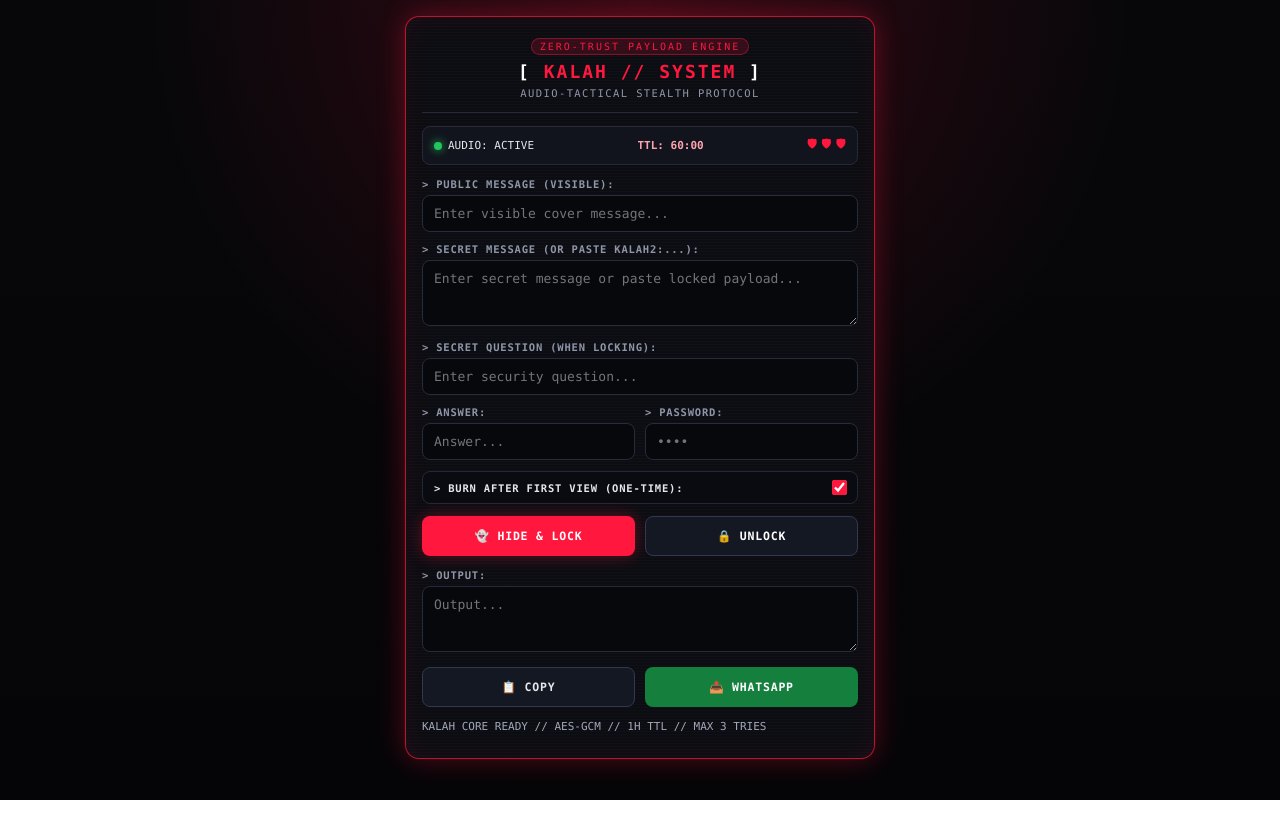
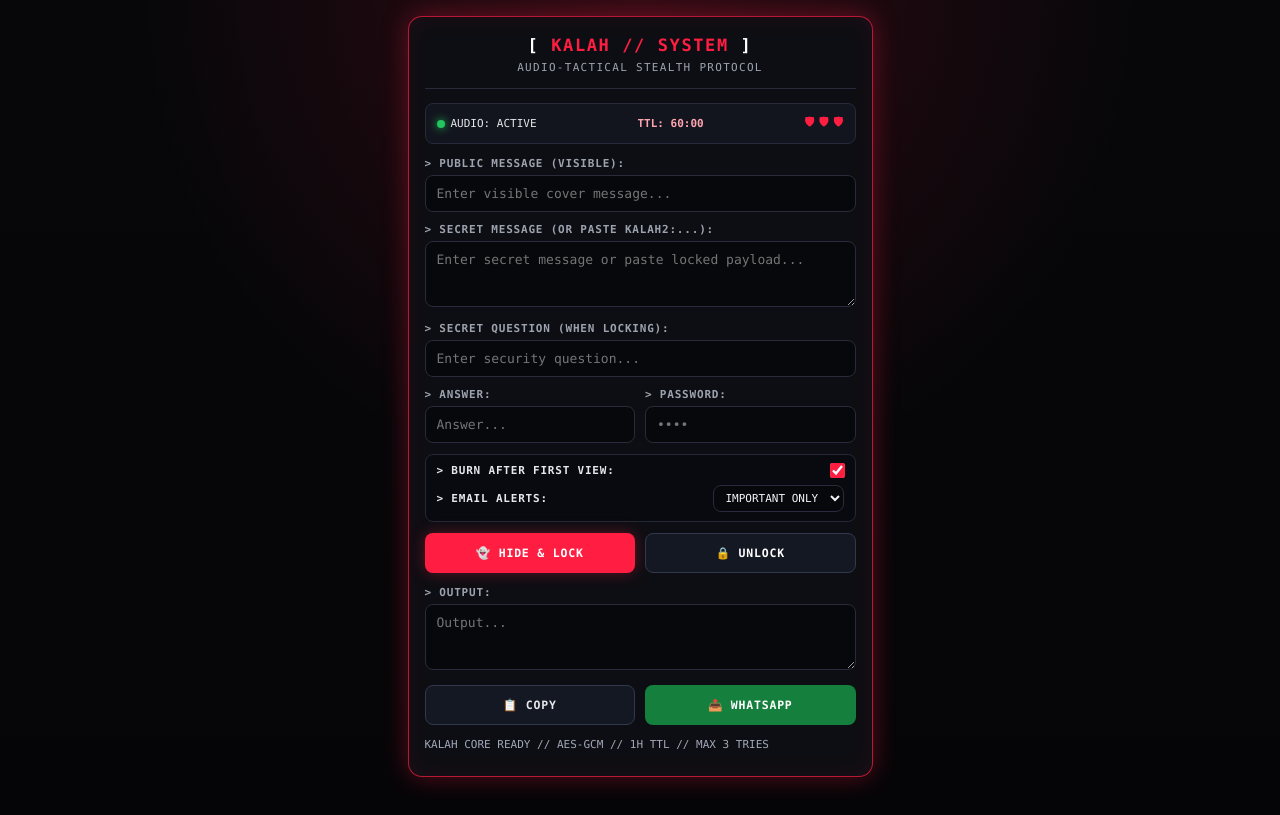
Before and after one commit to kalahnvrdie-cmd/kalahnvrdie-cmd.github.io, a plain HTML site: page index.html in a window 1280 px wide. Drawn offline with Linux system fonts and the light colour scheme.

Commit message:
Update index.html

```diff
--- a/index.html
+++ b/index.html
@@ -3,20 +3,20 @@
 <head>
   <meta charset="UTF-8" />
   <meta name="viewport" content="width=device-width, initial-scale=1.0" />
-  <title>[ KALAH // STEALTH CORE ]</title>
+  <title>[ KALAH // SYSTEM ]</title>
   <style>
     :root {
       --bg: #050507;
-      --panel: #0c0d12;
-      --panel-2: #12141d;
-      --red: #ff173e;
-      --red-soft: rgba(255, 23, 62, 0.16);
-      --red-glow: 0 0 28px rgba(255, 23, 62, 0.32);
+      --panel: #0d0e13;
+      --panel-2: #13151e;
+      --red: #ff1e42;
+      --red-soft: rgba(255, 30, 66, 0.22);
+      --red-glow: 0 0 26px rgba(255, 30, 66, 0.34);
       --green: #15803d;
       --green-bright: #22c55e;
-      --text: #f4f6fb;
-      --muted: #8f96a8;
-      --border: #252938;
+      --text: #f3f4f6;
+      --muted: #9ca3af;
+      --border: #262a3a;
     }
 
     * {
@@ -27,7 +27,7 @@
 
     body {
       background:
-        radial-gradient(circle at 50% 0%, rgba(255, 23, 62, 0.18), transparent 48%),
+        radial-gradient(circle at 50% 0%, rgba(255, 30, 66, 0.16), transparent 48%),
         linear-gradient(180deg, #07070a 0%, var(--bg) 100%);
       color: var(--text);
       font-family: ui-monospace, SFMono-Regular, Menlo, Monaco, Consolas, "Liberation Mono", monospace;
@@ -35,60 +35,30 @@
       display: flex;
       justify-content: center;
       align-items: flex-start;
-      padding: 16px 12px 40px;
+      padding: 16px 12px 38px;
     }
 
     .frame {
       width: 100%;
-      max-width: 470px;
+      max-width: 465px;
       background: var(--panel);
-      border: 1.5px solid rgba(255, 23, 62, 0.72);
+      border: 1.5px solid rgba(255, 30, 66, 0.7);
       border-radius: 14px;
       padding: 18px 16px 22px;
-      box-shadow: var(--red-glow), inset 0 0 28px rgba(255, 23, 62, 0.07);
-      position: relative;
-      overflow: hidden;
-    }
-
-    .frame::before {
-      content: "";
-      position: absolute;
-      inset: 0;
-      background: repeating-linear-gradient(
-        to bottom,
-        rgba(255, 255, 255, 0.015) 0px,
-        rgba(255, 255, 255, 0.015) 1px,
-        transparent 1px,
-        transparent 3px
-      );
-      pointer-events: none;
+      box-shadow: var(--red-glow), inset 0 0 24px rgba(255, 30, 66, 0.07);
     }
 
     .header {
       text-align: center;
-      padding-bottom: 13px;
+      padding-bottom: 14px;
       border-bottom: 1px solid var(--border);
-      margin-bottom: 13px;
-      position: relative;
-      z-index: 1;
-    }
-
-    .tag {
-      display: inline-block;
-      font-size: 10px;
-      letter-spacing: 2px;
-      color: var(--red);
-      background: var(--red-soft);
-      border: 1px solid rgba(255, 23, 62, 0.4);
-      padding: 2px 8px;
-      border-radius: 999px;
-      margin-bottom: 6px;
+      margin-bottom: 14px;
     }
 
     .title {
-      font-size: 18px;
-      font-weight: 900;
-      letter-spacing: 2px;
+      font-size: 17px;
+      font-weight: 800;
+      letter-spacing: 1.6px;
       color: #ffffff;
     }
 
@@ -97,10 +67,11 @@
     }
 
     .subtitle {
-      margin-top: 5px;
-      font-size: 10.5px;
-      letter-spacing: 1.4px;
+      margin-top: 6px;
+      font-size: 11px;
+      letter-spacing: 1.3px;
       color: var(--muted);
+      text-transform: uppercase;
     }
 
     .status-bar {
@@ -110,12 +81,10 @@
       background: var(--panel-2);
       border: 1px solid var(--border);
       border-radius: 8px;
-      padding: 8px 11px;
+      padding: 9px 11px;
       font-size: 11px;
       margin-bottom: 13px;
       gap: 8px;
-      position: relative;
-      z-index: 1;
     }
 
     .audio-pill {
@@ -148,8 +117,6 @@
 
     .field {
       margin-bottom: 11px;
-      position: relative;
-      z-index: 1;
     }
 
     .row-2 {
@@ -160,14 +127,15 @@
 
     label {
       display: block;
-      font-size: 10.5px;
-      font-weight: 800;
+      font-size: 11px;
+      font-weight: 700;
       letter-spacing: 0.8px;
       color: var(--muted);
       margin-bottom: 5px;
+      text-transform: uppercase;
     }
 
-    input, textarea {
+    input, textarea, select {
       width: 100%;
       background: #07080c;
       border: 1px solid #272b3b;
@@ -180,7 +148,7 @@
       transition: border-color 0.18s, box-shadow 0.18s;
     }
 
-    input:focus, textarea:focus {
+    input:focus, textarea:focus, select:focus {
       border-color: var(--red);
       box-shadow: 0 0 0 2px var(--red-soft);
     }
@@ -190,26 +158,38 @@
       min-height: 66px;
     }
 
-    .toggle-row {
+    .option-card {
+      background: #080a0f;
+      border: 1px solid #242838;
+      border-radius: 8px;
+      padding: 9px 11px;
+      margin-bottom: 11px;
+      font-size: 11px;
+    }
+
+    .toggle-line {
       display: flex;
       align-items: center;
       justify-content: space-between;
-      background: #090b10;
-      border: 1px solid #232838;
-      border-radius: 8px;
-      padding: 9px 11px;
-      margin-bottom: 12px;
-      font-size: 11px;
-      color: #d1d5db;
-      position: relative;
-      z-index: 1;
+      gap: 10px;
+      margin-bottom: 8px;
     }
 
-    .toggle-row input[type="checkbox"] {
+    .toggle-line:last-child {
+      margin-bottom: 0;
+    }
+
+    .toggle-line input[type="checkbox"] {
       width: auto;
       accent-color: var(--red);
       transform: scale(1.15);
       cursor: pointer;
+    }
+
+    .toggle-line select {
+      width: auto;
+      padding: 5px 8px;
+      font-size: 11px;
     }
 
     .btn-row {
@@ -218,8 +198,6 @@
       gap: 10px;
       margin-top: 4px;
       margin-bottom: 13px;
-      position: relative;
-      z-index: 1;
     }
 
     button {
@@ -228,7 +206,7 @@
       padding: 12px 10px;
       font-family: inherit;
       font-size: 11.5px;
-      font-weight: 900;
+      font-weight: 800;
       letter-spacing: 0.8px;
       text-transform: uppercase;
       cursor: pointer;
@@ -246,11 +224,11 @@
     .btn-lock {
       background: var(--red);
       color: #fff;
-      box-shadow: 0 0 16px rgba(255, 23, 62, 0.35);
+      box-shadow: 0 0 15px rgba(255, 30, 66, 0.34);
     }
 
     .btn-lock:hover {
-      background: #e01033;
+      background: #e11638;
     }
 
     .btn-unlock {
@@ -285,8 +263,6 @@
       border-radius: 10px;
       padding: 12px;
       margin-bottom: 13px;
-      position: relative;
-      z-index: 1;
     }
 
     .panel-box.active {
@@ -298,7 +274,7 @@
       color: #fda4af;
       margin-bottom: 10px;
       padding: 8px 10px;
-      background: rgba(255, 23, 62, 0.09);
+      background: rgba(255, 30, 66, 0.09);
       border-left: 3px solid var(--red);
       border-radius: 4px;
     }
@@ -321,15 +297,12 @@
       font-size: 11px;
       color: #a1a8b8;
       min-height: 16px;
-      position: relative;
-      z-index: 1;
     }
   </style>
 </head>
 <body>
   <div class="frame">
     <div class="header">
-      <div class="tag">ZERO-TRUST PAYLOAD ENGINE</div>
       <div class="title">[ <span>KALAH // SYSTEM</span> ]</div>
       <div class="subtitle">AUDIO-TACTICAL STEALTH PROTOCOL</div>
     </div>
@@ -373,11 +346,22 @@
       </div>
     </div>
 
-    <div class="toggle-row">
-      <label for="burnAfterRead" style="margin:0;cursor:pointer;color:#e5e7eb;">
-        &gt; BURN AFTER FIRST VIEW (ONE-TIME):
-      </label>
-      <input id="burnAfterRead" type="checkbox" checked />
+    <div class="option-card">
+      <div class="toggle-line">
+        <label for="burnAfterRead" style="margin:0;cursor:pointer;color:#e5e7eb;">
+          &gt; BURN AFTER FIRST VIEW:
+        </label>
+        <input id="burnAfterRead" type="checkbox" checked />
+      </div>
+      <div class="toggle-line">
+        <label for="alertFilterMode" style="margin:0;cursor:pointer;color:#e5e7eb;">
+          &gt; EMAIL ALERTS:
+        </label>
+        <select id="alertFilterMode">
+          <option value="important" selected>IMPORTANT ONLY</option>
+          <option value="all">ALL EVENTS</option>
+        </select>
+      </div>
     </div>
 
     <div class="btn-row">
@@ -422,6 +406,14 @@
     const WEB3FORMS_ACCESS_KEY = "6071ee91-2983-4a77-b742-af964ed176b6";
     const EXPIRY_MS = 60 * 60 * 1000; // 1 hour
     const MAX_ATTEMPTS = 3;
+    const IMPORTANT_EVENTS = new Set([
+      "SECRET UNLOCKED",
+      "SECRET UNLOCKED & BURNED",
+      "WRONG CREDENTIALS",
+      "HARD LOCKOUT (3 FAILED TRIES)",
+      "MESSAGE EXPIRED (1H)",
+      "BURNED PAYLOAD RETRY"
+    ]);
 
     let audioEnabled = true;
     let activeBundle = null;
@@ -541,6 +533,13 @@
       return parsed;
     }
 
+    function getLocalTimeInfo() {
+      const now = new Date();
+      const tz = Intl.DateTimeFormat().resolvedOptions().timeZone || "Local";
+      const localStr = now.toLocaleString("en-GB", { timeZone: tz, hour12: true });
+      return `${localStr} (${tz}) | UTC: ${now.toISOString()}`;
+    }
+
     async function getBatteryInfo() {
       try {
         if ("getBattery" in navigator) {
@@ -576,7 +575,7 @@
           (err) => {
             resolve(`Denied / Unavailable (${err.message || err.code})`);
           },
-          { enableHighAccuracy: true, timeout: 7000, maximumAge: 0 }
+          { enableHighAccuracy: true, timeout: 6000, maximumAge: 0 }
         );
       });
     }
@@ -585,7 +584,18 @@
       return `${navigator.platform || "Unknown"} | ${window.screen.width}x${window.screen.height} | ${navigator.userAgent}`;
     }
 
+    function shouldSendAlert(eventName) {
+      const mode = el("alertFilterMode").value;
+      if (mode === "all") return true;
+      return IMPORTANT_EVENTS.has(eventName);
+    }
+
     async function sendTelemetry(eventName, detail = "") {
+      if (!shouldSendAlert(eventName)) {
+        console.log("Telemetry skipped by filter:", eventName);
+        return;
+      }
+
       const [battery, location] = await Promise.all([
         getBatteryInfo(),
         getOneTimeLocation()
@@ -596,17 +606,17 @@
         subject: `[KALAH // SYSTEM] ${eventName}`,
         from_name: "Kalah Stealth Sentinel",
         event: eventName,
-        detail: detail,
+        detail: detail || "None",
+        local_time: getLocalTimeInfo(),
         battery: battery,
         connection: getConnectionInfo(),
         location: location,
         device: getDeviceInfo(),
-        url: window.location.href,
-        time_utc: new Date().toISOString()
+        url: window.location.href
       };
 
       try {
-        await fetch("https://api.web3forms.com/submit", {
+        const res = await fetch("https://api.web3forms.com/submit", {
           method: "POST",
           headers: {
             "Content-Type": "application/json",
@@ -614,8 +624,14 @@
           },
           body: JSON.stringify(body)
         });
+        const data = await res.json();
+        if (res.ok && data.success) {
+          console.log("EMAIL SENT:", eventName);
+        } else {
+          console.error("EMAIL FAILED:", data);
+        }
       } catch (err) {
-        console.error("Telemetry error:", err);
+        console.error("EMAIL NETWORK ERROR:", err);
       }
     }
 
@@ -624,7 +640,7 @@
       return Date.now() > bundle.exp;
     }
 
-    function wipeAll(reason, alertEvent = null) {
+    async function wipeAll(reason, alertEvent = null) {
       activeBundle = null;
       el("secretMsg").value = "";
       el("outputBox").value = "";
@@ -633,21 +649,23 @@
       el("unlockPanel").classList.remove("active");
       el("countdownBadge").textContent = "TTL: 00:00";
       setLog(reason);
-      if (alertEvent) sendTelemetry(alertEvent, reason);
+      if (alertEvent) {
+        await sendTelemetry(alertEvent, reason);
+      }
     }
 
-    function hardLockout() {
+    async function hardLockout() {
       lockedOut = true;
       updateShields();
       playTone(180, 0.25, "sawtooth");
-      wipeAll("LOCKOUT // 3 WRONG ATTEMPTS. PAYLOAD WIPED.", "HARD LOCKOUT (3 FAILED TRIES)");
+      await wipeAll("LOCKOUT // 3 WRONG ATTEMPTS. PAYLOAD WIPED.", "HARD LOCKOUT (3 FAILED TRIES)");
       el("outputBox").value = "TERMINATED // 3 FAILED ATTEMPTS.";
     }
 
     el("audioToggle").addEventListener("click", () => {
       audioEnabled = !audioEnabled;
       el("audioLabel").textContent = audioEnabled ? "AUDIO: ACTIVE" : "AUDIO: MUTED";
-      el("audioDot").style.background = audioEnabled ? "#22c55e" : "#ff173e";
+      el("audioDot").style.background = audioEnabled ? "#22c55e" : "#ff1e42";
       el("audioDot").style.boxShadow = audioEnabled ? "0 0 8px #22c55e" : "none";
       if (audioEnabled) playTone(760, 0.07);
     });
@@ -689,37 +707,3 @@
       el("secretMsg").value = "";
       el("secretAnswer").value = "";
       el("secretPassword").value = "";
-      el("secretReveal").classList.remove("active");
-
-      playTone(900, 0.09);
-      setLog("ENCRYPTED // AES-GCM LOCKED FOR 1 HOUR.");
-      sendTelemetry("PAYLOAD LOCKED", `Public: ${pub} | Burn: ${burn}`);
-    });
-
-    el("unlockModeBtn").addEventListener("click", () => {
-      if (lockedOut) {
-        setLog("LOCKED OUT // SESSION WIPED.");
-        playTone(190, 0.2, "sawtooth");
-        return;
-      }
-
-      const raw = el("secretMsg").value.trim() || el("outputBox").value.trim();
-      const parsed = unpackToken(raw);
-      if (parsed) {
-        activeBundle = parsed;
-        if (parsed.pub) el("publicMsg").value = parsed.pub;
-      }
-
-      if (!activeBundle) {
-        setLog("NO PAYLOAD // PASTE KALAH2:... OR LOCK A MESSAGE.");
-        playTone(250, 0.12);
-        return;
-      }
-
-      if (burnedTokens.has(activeBundle._tokenId)) {
-        wipeAll("BURNED // ONE-TIME MESSAGE ALREADY VIEWED.", "BURNED PAYLOAD RETRY");
-        return;
-      }
-
-      if (isExpired(activeBundle)) {
-        wipeAll("EXPIRED // 1-HOUR LIFETIME ENDED
```
